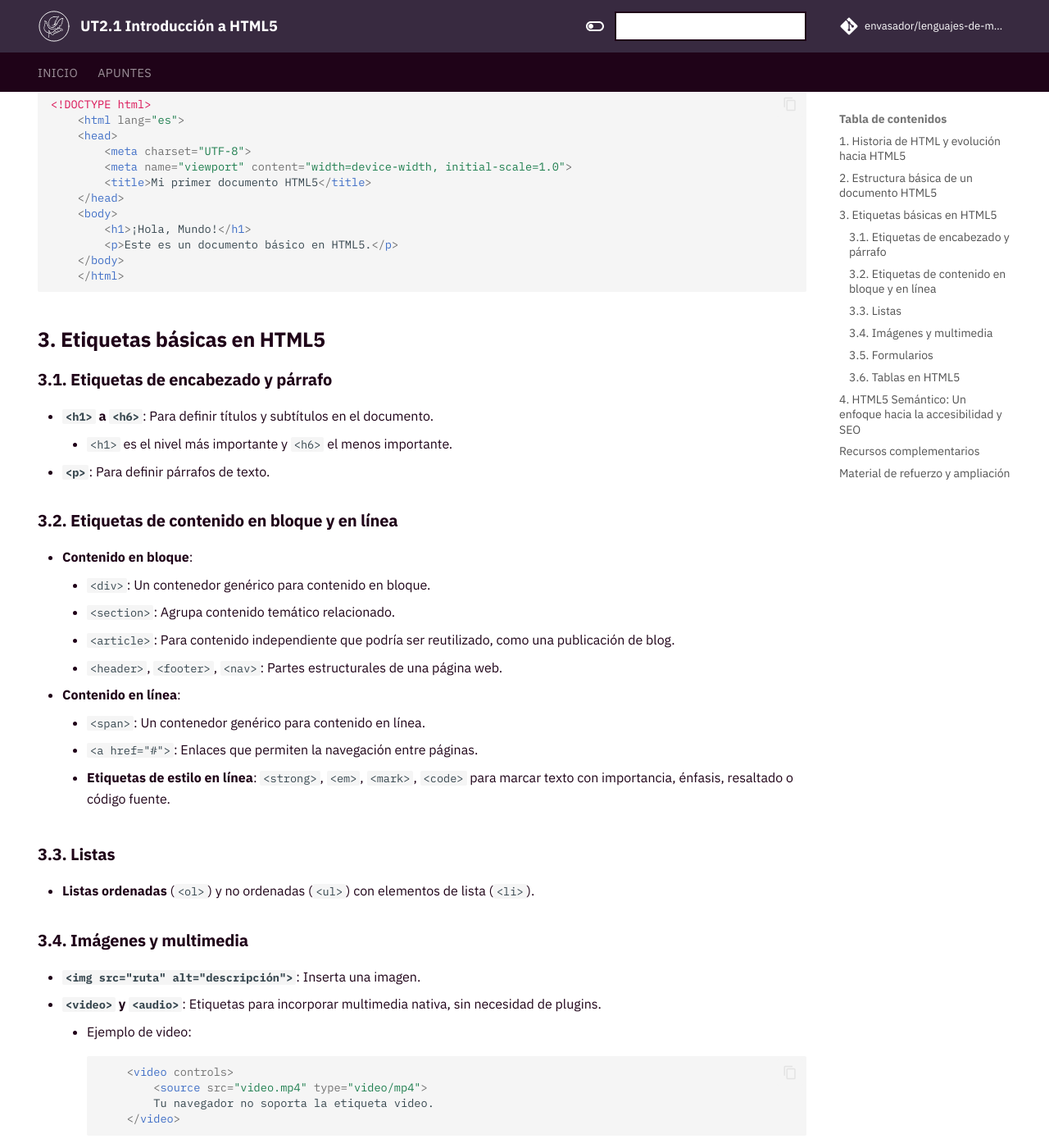
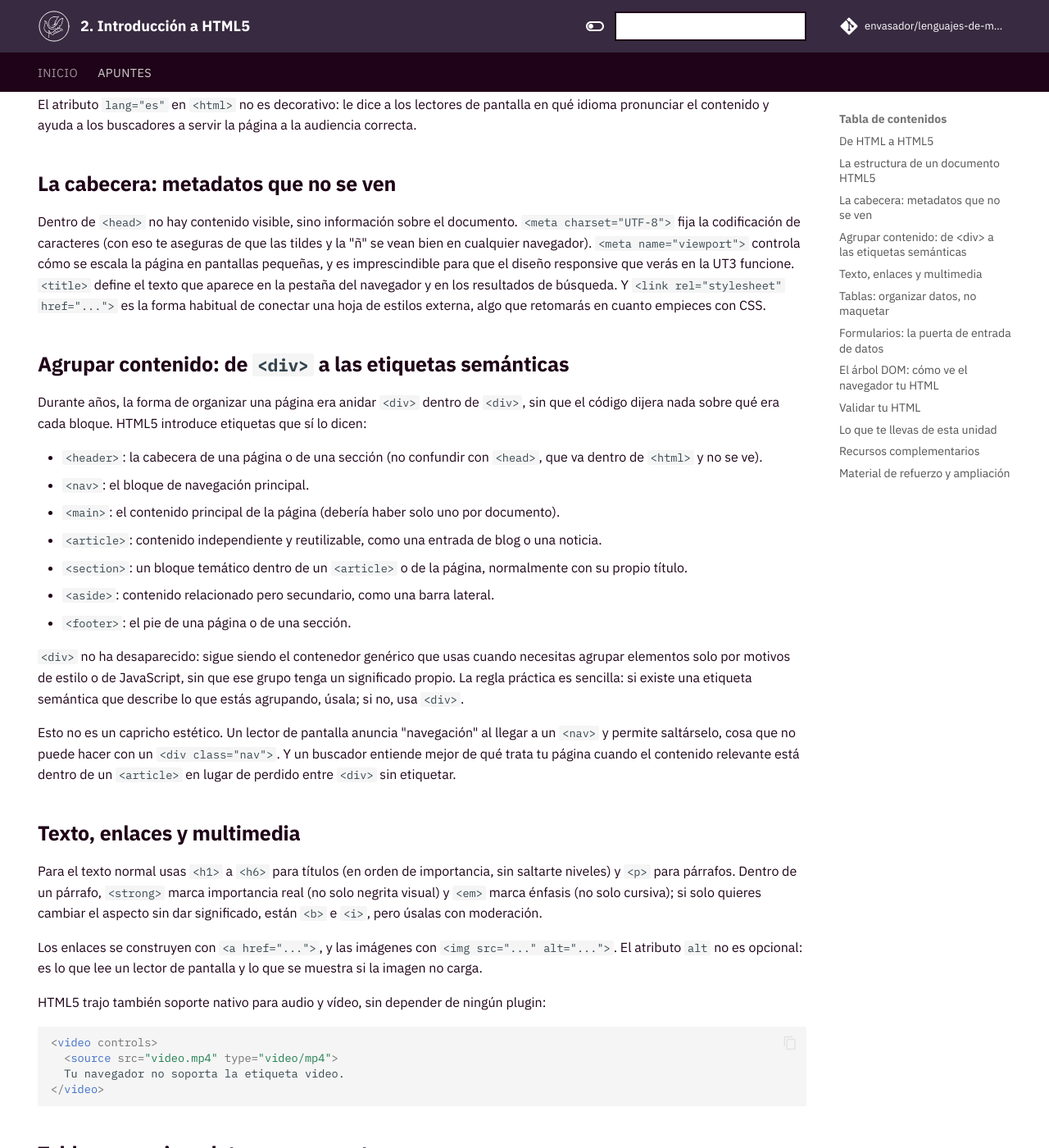
Before and after one commit to envasador/lenguajes-de-marcas, an MkDocs documentation site: the page built from docs/apuntes/html5.md, in a window 1280 px wide and 1400 px high, scrolled down 996 px. Shown: the whole window at 82% size. Built offline with MkDocs 1.6.1 and Material for MkDocs 9.7.7, drawn with Linux system fonts in a browser that asks for light colours; comment, search, counter and statistics services are not loaded; some of the changed text lies outside the part shown.

Commit message:
Redactar UT2: Introducción a HTML5 y activarla en el nav

````diff
--- a/docs/apuntes/html5.md
+++ b/docs/apuntes/html5.md
@@ -3,172 +3,153 @@ hide:
   - navigation
 ---
 
-# **UT2.1 Introducción a HTML5**
+# UT2 Introducción a HTML5
 
-## **1. Historia de HTML y evolución hacia HTML5**
-   - **Origen de HTML (1990-1991)**: HTML (HyperText Markup Language) fue creado por Tim Berners-Lee, el padre de la World Wide Web. La primera versión fue muy básica, con un conjunto limitado de etiquetas que permitían estructurar contenido sencillo.
-   - **Evolución de HTML**: A lo largo de los años, HTML evolucionó para incluir nuevas funcionalidades como tablas, estilos, y formularios en HTML 3.2 y 4.01.
-   - **La necesidad de HTML5**:
-     - Con el auge de la web multimedia y las aplicaciones interactivas, HTML4 se quedó atrás.
-     - Se necesitaba un lenguaje estándar que soportara video, audio y gráficos sin necesidad de plugins como Flash.
-     - HTML5 fue desarrollado por el W3C e introducido en 2008, con la meta de crear una web más semántica, accesible y compatible con dispositivos móviles.
-   - **Características clave de HTML5**:
-     - Soporte multimedia nativo (audio y video).
-     - Nuevas APIs, como Canvas para gráficos 2D, Web Storage y Geolocation.
-     - Mayor énfasis en la semántica del contenido con nuevas etiquetas.
+En la UT1 viste que HTML es una de las muchas concreciones posibles de la idea de "lenguaje de marcas", con la particularidad de que su vocabulario de etiquetas está cerrado por el estándar. Ahora toca conocer ese vocabulario en profundidad, y la versión que vas a usar durante todo el módulo es **HTML5**, la que gobierna prácticamente toda la Web actual.
 
-## **2. Estructura básica de un documento HTML5**
-   - **DOCTYPE**: El documento HTML5 comienza con `<!DOCTYPE html>`, que le indica al navegador que debe interpretar el documento como HTML5.
-   - **Etiquetas principales**:
-     - `<html>`: Elemento raíz que envuelve todo el contenido.
-     - `<head>`: Contiene metadatos sobre el documento (como el título, enlaces a hojas de estilo, meta descripciones, etc.).
-     - `<meta charset="UTF-8">`: Para definir la codificación de caracteres del documento (UTF-8 es el estándar recomendado).
-     - `<title>`: Define el título que se muestra en la pestaña del navegador.
-     - `<body>`: Contiene el contenido visible para el usuario (texto, imágenes, videos, etc.).
+## De HTML a HTML5
+
+HTML nació con Tim Berners-Lee a principios de los 90 con un puñado de etiquetas: títulos, párrafos y poco más. Las versiones siguientes (HTML 3.2, HTML 4.01) fueron añadiendo tablas, formularios y estilos, pero seguían pensadas para documentos, no para aplicaciones. Cuando la Web empezó a necesitar vídeo, audio y contenido interactivo, la solución habitual era tirar de plugins como Flash, algo lento, poco accesible y dependiente de software de terceros.
+
+HTML5, desarrollado por el W3C y publicado como recomendación en 2014 (aunque en uso desde bastante antes), resuelve ese problema incorporando de forma nativa lo que antes requería un plugin: reproducción de audio y vídeo, dibujo con `<canvas>`, geolocalización, almacenamiento local... y, sobre todo, un conjunto de etiquetas semánticas que describen la función de cada bloque de contenido, no solo su aspecto. Esa combinación (multimedia nativo más semántica) es la que define a HTML5 frente a sus predecesores.
+
+## La estructura de un documento HTML5
+
+Todo documento HTML5 empieza con una declaración de tipo (`<!DOCTYPE html>`) que le dice al navegador "interpreta esto como HTML5, no como una versión antigua". A partir de ahí, el documento se organiza en dos grandes bloques: un `<head>` con información sobre el documento que no se muestra directamente, y un `<body>` con el contenido que sí ve la persona usuaria.
 
 ```html
 <!DOCTYPE html>
-    <html lang="es">
-    <head>
-        <meta charset="UTF-8">
-        <meta name="viewport" content="width=device-width, initial-scale=1.0">
-        <title>Mi primer documento HTML5</title>
-    </head>
-    <body>
-        <h1>¡Hola, Mundo!</h1>
-        <p>Este es un documento básico en HTML5.</p>
-    </body>
-    </html>
+<html lang="es">
+  <head>
+    <meta charset="UTF-8">
+    <meta name="viewport" content="width=device-width, initial-scale=1.0">
+    <title>Mi primer documento HTML5</title>
+  </head>
+  <body>
+    <h1>¡Hola, mundo!</h1>
+    <p>Este es un documento básico en HTML5.</p>
+  </body>
+</html>
 ```
 
-## **3. Etiquetas básicas en HTML5**
+El atributo `lang="es"` en `<html>` no es decorativo: le dice a los lectores de pantalla en qué idioma pronunciar el contenido y ayuda a los buscadores a servir la página a la audiencia correcta.
 
-### **3.1. Etiquetas de encabezado y párrafo**
-  - **`<h1>` a `<h6>`**: Para definir títulos y subtítulos en el documento.
-    - `<h1>` es el nivel más importante y `<h6>` el menos importante.
-  - **`<p>`**: Para definir párrafos de texto.
+## La cabecera: metadatos que no se ven
 
-### **3.2. Etiquetas de contenido en bloque y en línea**
-  - **Contenido en bloque**:
-    - `<div>`: Un contenedor genérico para contenido en bloque.
-    - `<section>`: Agrupa contenido temático relacionado.
-    - `<article>`: Para contenido independiente que podría ser reutilizado, como una publicación de blog.
-    - `<header>`, `<footer>`, `<nav>`: Partes estructurales de una página web.
-  - **Contenido en línea**:
-    - `<span>`: Un contenedor genérico para contenido en línea.
-    - `<a href="#">`: Enlaces que permiten la navegación entre páginas.
-    - **Etiquetas de estilo en línea**: `<strong>`, `<em>`, `<mark>`, `<code>` para marcar texto con importancia, énfasis, resaltado o código fuente.
+Dentro de `<head>` no hay contenido visible, sino información sobre el documento. `<meta charset="UTF-8">` fija la codificación de caracteres (con eso te aseguras de que las tildes y la "ñ" se vean bien en cualquier navegador). `<meta name="viewport">` controla cómo se escala la página en pantallas pequeñas, y es imprescindible para que el diseño responsive que verás en la UT3 funcione. `<title>` define el texto que aparece en la pestaña del navegador y en los resultados de búsqueda. Y `<link rel="stylesheet" href="...">` es la forma habitual de conectar una hoja de estilos externa, algo que retomarás en cuanto empieces con CSS.
 
-### **3.3. Listas**
-  - **Listas ordenadas** (`<ol>`) y no ordenadas (`<ul>`) con elementos de lista (`<li>`).
+## Agrupar contenido: de `<div>` a las etiquetas semánticas
 
-### **3.4. Imágenes y multimedia**
-  -  **`<img src="ruta" alt="descripción">`**: Inserta una imagen.
-  - **`<video>` y `<audio>`**: Etiquetas para incorporar multimedia nativa, sin necesidad de plugins.
-      - Ejemplo de video:
+Durante años, la forma de organizar una página era anidar `<div>` dentro de `<div>`, sin que el código dijera nada sobre qué era cada bloque. HTML5 introduce etiquetas que sí lo dicen:
+
+- `<header>`: la cabecera de una página o de una sección (no confundir con `<head>`, que va dentro de `<html>` y no se ve).
+- `<nav>`: el bloque de navegación principal.
+- `<main>`: el contenido principal de la página (debería haber solo uno por documento).
+- `<article>`: contenido independiente y reutilizable, como una entrada de blog o una noticia.
+- `<section>`: un bloque temático dentro de un `<article>` o de la página, normalmente con su propio título.
+- `<aside>`: contenido relacionado pero secundario, como una barra lateral.
+- `<footer>`: el pie de una página o de una sección.
+
+`<div>` no ha desaparecido: sigue siendo el contenedor genérico que usas cuando necesitas agrupar elementos solo por motivos de estilo o de JavaScript, sin que ese grupo tenga un significado propio. La regla práctica es sencilla: si existe una etiqueta semántica que describe lo que estás agrupando, úsala; si no, usa `<div>`.
+
+Esto no es un capricho estético. Un lector de pantalla anuncia "navegación" al llegar a un `<nav>` y permite saltárselo, cosa que no puede hacer con un `<div class="nav">`. Y un buscador entiende mejor de qué trata tu página cuando el contenido relevante está dentro de un `<article>` en lugar de perdido entre `<div>` sin etiquetar.
+
+## Texto, enlaces y multimedia
+
+Para el texto normal usas `<h1>` a `<h6>` para títulos (en orden de importancia, sin saltarte niveles) y `<p>` para párrafos. Dentro de un párrafo, `<strong>` marca importancia real (no solo negrita visual) y `<em>` marca énfasis (no solo cursiva); si solo quieres cambiar el aspecto sin dar significado, están `<b>` e `<i>`, pero úsalas con moderación.
+
+Los enlaces se construyen con `<a href="...">`, y las imágenes con `<img src="..." alt="...">`. El atributo `alt` no es opcional: es lo que lee un lector de pantalla y lo que se muestra si la imagen no carga.
+
+HTML5 trajo también soporte nativo para audio y vídeo, sin depender de ningún plugin:
+
 ```html
-    <video controls>
-        <source src="video.mp4" type="video/mp4">
-        Tu navegador no soporta la etiqueta video.
-    </video>
+<video controls>
+  <source src="video.mp4" type="video/mp4">
+  Tu navegador no soporta la etiqueta video.
+</video>
 ```
 
-### **3.5. Formularios**
-  - El uso de formularios es esencial para la interacción del usuario.
-    - **`<form>`**: Contenedor del formulario.
-    - **`<input type="text">`, `<input type="email">`, `<input type="submit">`**: Campos de entrada de datos.
-    - **`<label>`**: Para etiquetar los campos de entrada.
+## Tablas: organizar datos, no maquetar
+
+Antes de que existiera CSS, era habitual usar tablas para maquetar páginas enteras. Hoy eso está desaconsejado: una tabla se reserva para datos tabulares reales, filas y columnas con una relación entre sí.
+
 ```html
-  <form action="/submit" method="POST">
-      <label for="nombre">Nombre:</label>
-      <input type="text" id="nombre" name="nombre">
-      <input type="submit" value="Enviar">
-  </form>
+<table>
+  <thead>
+    <tr>
+      <th>Nombre</th>
+      <th>Edad</th>
+      <th>Ciudad</th>
+    </tr>
+  </thead>
+  <tbody>
+    <tr>
+      <td>Juan</td>
+      <td>25</td>
+      <td>Madrid</td>
+    </tr>
+    <tr>
+      <td>Ana</td>
+      <td>30</td>
+      <td>Barcelona</td>
+    </tr>
+  </tbody>
+</table>
 ```
 
-### **3.6. Tablas en HTML5**
-Las tablas permiten organizar datos en filas y columnas. Aunque no se recomienda para la maquetación de páginas, siguen siendo útiles para mostrar datos tabulares.
+`<thead>` agrupa la cabecera y `<tbody>` el cuerpo; dentro de cada fila (`<tr>`), `<th>` marca una celda de encabezado y `<td>` una celda de datos. Cuando una celda necesita ocupar varias columnas o varias filas, se usan los atributos `colspan` y `rowspan`.
 
-  - **`<table>`**: Elemento contenedor de la tabla.
-  - **`<thead>`**: Agrupa el encabezado de la tabla.
-  - **`<tbody>`**: Agrupa el cuerpo de la tabla.
-  - **`<tr>`**: Define una fila en la tabla.
-  - **`<th>`**: Define una celda de encabezado (por defecto en negrita y centrada).
-  - **`<td>`**: Define una celda de datos en la tabla.
+## Formularios: la puerta de entrada de datos
 
-Ejemplo básico de tabla:
+Un formulario es la forma que tiene una página de recibir información de la persona usuaria. `<form>` es el contenedor; dentro van los campos, cada uno con su `<label>` asociado para que quede claro qué se está pidiendo:
+
 ```html
-   <table>
-       <thead>
-           <tr>
-               <th>Nombre</th>
-               <th>Edad</th>
-               <th>Ciudad</th>
-           </tr>
-       </thead>
-       <tbody>
-           <tr>
-               <td>Juan</td>
-               <td>25</td>
-               <td>Madrid</td>
-           </tr>
-           <tr>
-               <td>Ana</td>
-               <td>30</td>
-               <td>Barcelona</td>
-           </tr>
-       </tbody>
-   </table>
+<form action="/enviar" method="POST">
+  <label for="nombre">Nombre:</label>
+  <input type="text" id="nombre" name="nombre" required>
+
+  <label for="email">Correo:</label>
+  <input type="email" id="email" name="email" required>
+
+  <button type="submit">Enviar</button>
+</form>
 ```
 
-- **Atributos importantes**:
-    - **`border`**: Define el grosor del borde de la tabla. (En HTML5 se recomienda usar CSS para manejar estilos).
-    - **`colspan`**: Hace que una celda se extienda por varias columnas.
-    - **`rowspan`**: Hace que una celda se extienda por varias filas.
+El atributo `type` de `<input>` cambia por completo el comportamiento del campo: `email` valida que el texto tenga forma de correo, `number` restringe a valores numéricos, `date` abre un selector de fecha. Esa validación básica (`required`, `type`, `pattern`) la hace el propio navegador, sin una sola línea de JavaScript, aunque en la UT3 verás cómo reforzarla con CSS y más adelante con JavaScript.
 
-Ejemplo con **`colspan`** y **`rowspan`**:
-```html
-   <table border="1">
-       <thead>
-           <tr>
-               <th>Producto</th>
-               <th>Precio</th>
-               <th>Cantidad</th>
-           </tr>
-       </thead>
-       <tbody>
-           <tr>
-               <td>Manzanas</td>
-               <td>1.00€</td>
-               <td rowspan="2">10</td>
-           </tr>
-           <tr>
-               <td>Peras</td>
-               <td>1.50€</td>
-           </tr>
-           <tr>
-               <td colspan="2">Total</td>
-               <td>20€</td>
-           </tr>
-       </tbody>
-   </table>
+## El árbol DOM: cómo ve el navegador tu HTML
+
+En la UT1 viste que los documentos marcados se organizan como árboles. Cuando el navegador carga un documento HTML, hace exactamente eso: lee las etiquetas y construye una estructura en memoria llamada **DOM** (*Document Object Model*), donde cada etiqueta se convierte en un nodo y las relaciones de anidamiento se convierten en relaciones de padre e hijo.
+
+```text
+html
+├── head
+│   ├── meta
+│   └── title
+└── body
+    ├── h1
+    └── p
 ```
 
-## **4. HTML5 Semántico: Un enfoque hacia la accesibilidad y SEO**
-  - La introducción de etiquetas semánticas en HTML5 mejora la accesibilidad para lectores de pantalla y optimiza el SEO.
-    - **`<article>`, `<section>`, `<aside>`, `<header>`, `<footer>`, `<nav>`**: Ayudan a estructurar mejor el contenido, proporcionando información clara sobre su función.
-  - **Beneficios de las etiquetas semánticas**:
-      - Mejoran la comprensión del contenido por parte de los motores de búsqueda.
-      - Facilitan la lectura del código por otros desarrolladores.
-      - Mejoran la accesibilidad para usuarios con discapacidades.
+Ese árbol no es solo una representación interna: es lo que ves renderizado en la pantalla, y es también la estructura que CSS recorre para decidir cómo pintar cada elemento y que JavaScript recorrerá y modificará a partir de la UT4, con métodos como `document.querySelector()`. Cuando en el futuro selecciones un elemento por su etiqueta, su clase o su id, en realidad le estarás pidiendo al navegador que busque un nodo concreto dentro de este mismo árbol.
 
-## **Recursos complementarios**
-  - [Documentación oficial de HTML5 (MDN Web Docs)](https://developer.mozilla.org/es/docs/Web/HTML)
-  - [W3C HTML5 Specification](https://www.w3.org/TR/html5/)
-  - [HTML5 by Manz](https://lenguajehtml.com/html/)
+Por eso escribir HTML bien anidado y bien estructurado no es solo una cuestión de estilo: cuanto más claro sea el árbol que generas, más fácil será seleccionar, dar estilo y manipular cada parte de tu página más adelante.
 
-Ejemplos y ejercicios prácticos: Crear una página HTML básica que incluya un formulario de contacto, un artículo con imágenes y videos, y una lista de tareas.
+## Validar tu HTML
+
+Un documento HTML puede tener errores de sintaxis (una etiqueta sin cerrar, un atributo mal escrito) y aun así el navegador lo va a mostrar, porque los navegadores son muy tolerantes con el código mal formado. Eso no significa que el documento esté bien: significa que el error está oculto. El [validador del W3C](https://validator.w3.org/) comprueba tu HTML contra la especificación oficial y señala exactamente dónde está el problema. Acostumbra a pasar tu código por él antes de darlo por terminado: en este módulo, la validación es un criterio que se evalúa, no un paso opcional.
+
+## Lo que te llevas de esta unidad
+
+HTML5 estructura el contenido con etiquetas semánticas que describen qué es cada bloque, no solo cómo se ve, y trae soporte nativo para multimedia y formularios sin depender de plugins. El navegador convierte ese HTML en el árbol DOM, la misma estructura que vas a dar estilo con CSS en la próxima unidad y que manipularás con JavaScript más adelante.
+
+## Recursos complementarios
+
+- [HTML5 by Manz](https://lenguajehtml.com/html/)
+- [DOM by Manz](https://lenguajejs.com/dom/)
+- [Documentación de HTML (MDN Web Docs)](https://developer.mozilla.org/es/docs/Web/HTML)
+- [Validador HTML del W3C](https://validator.w3.org/)
 
 ## Material de refuerzo y ampliación
 
-Se recomienda la realización de los siguientes cursos de la [Learn HTML by Building a Cat Photo App](https://www.freecodecamp.org/learn/2022/responsive-web-design/learn-html-by-building-a-cat-photo-app/step-1)  de freeCodeCamp.
+Se recomienda completar el curso [Learn HTML by Building a Cat Photo App](https://www.freecodecamp.org/learn/2022/responsive-web-design/learn-html-by-building-a-cat-photo-app/step-1) de freeCodeCamp.
--- a/mkdocs.yml
+++ b/mkdocs.yml
@@ -63,6 +63,7 @@ nav:
   - Inicio: index.md
   - Apuntes:
       - 1. Introducción a los lenguajes de marcas: apuntes/introduccion-lenguajes-marcas.md
+      - 2. Introducción a HTML5: apuntes/html5.md
 
 extra:
   social:
````
Also changed, not shown: docs/index.md (+1 -1 lines).
